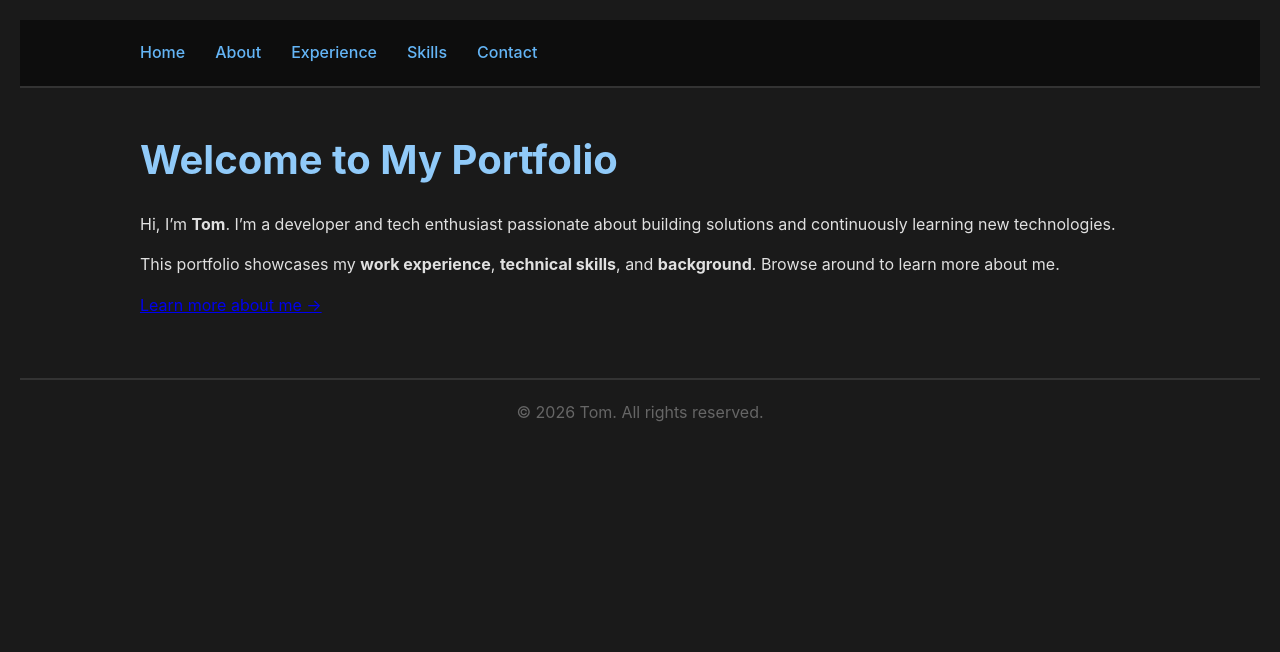
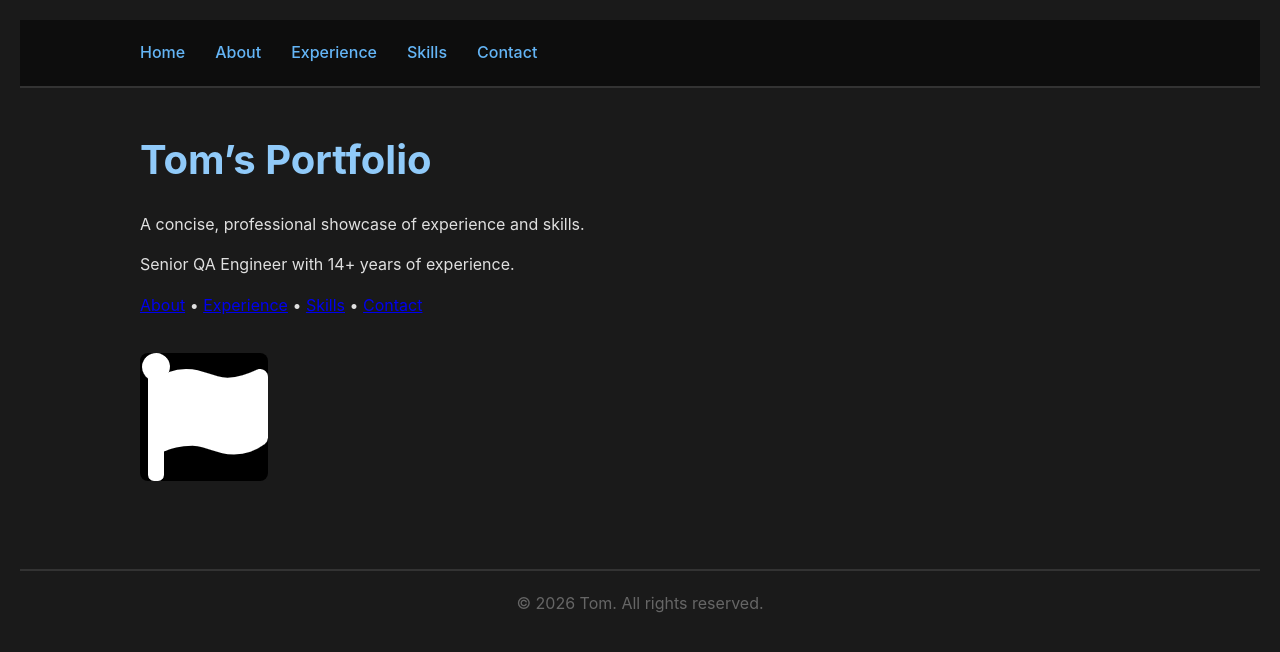
Before and after one commit to tomderover82/Portfolio-Tom, a Jekyll site: the page built from index.md, in a window 1280 px wide. Shown: the top 652 px of the page. Built offline with Jekyll 4.4.1, drawn with Linux system fonts in a browser that asks for light colours.

```diff
--- a/index.md
+++ b/index.md
@@ -3,10 +3,12 @@ layout: default
 title: Home
 ---
 
-# Welcome to My Portfolio
+# Tom’s Portfolio
 
-Hi, I'm **Tom**. I'm a developer and tech enthusiast passionate about building solutions and continuously learning new technologies.
+A concise, professional showcase of experience and skills.
 
-This portfolio showcases my **work experience**, **technical skills**, and **background**. Browse around to learn more about me.
+> Senior QA Engineer with 14+ years of experience.
 
-[Learn more about me →]({{ '/about' | relative_url }})
+[About]({{ '/about' | relative_url }}) • [Experience]({{ '/experience' | relative_url }}) • [Skills]({{ '/skills' | relative_url }}) • [Contact]({{ '/contact' | relative_url }})
+
+![CV Photo](assets/images/cv-photo.jpg)
```
Also changed, not shown: 4 other files.
